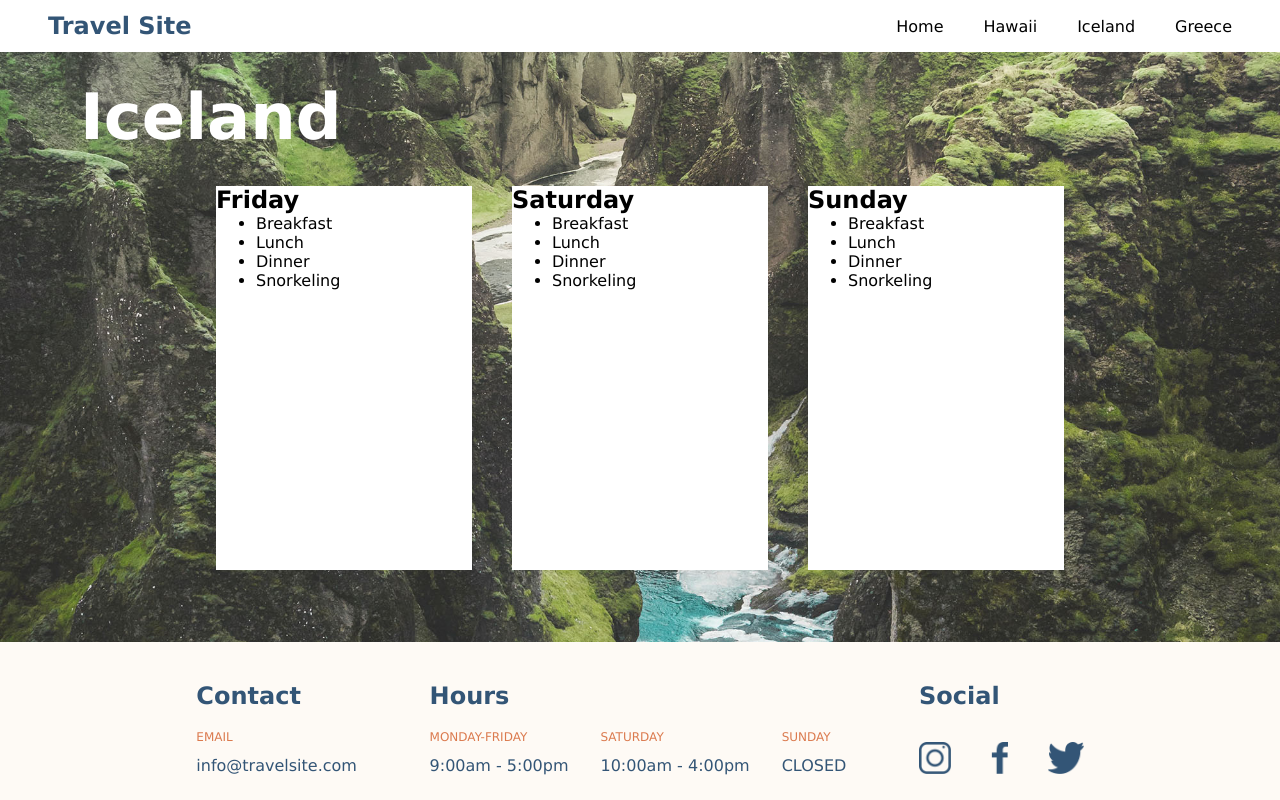
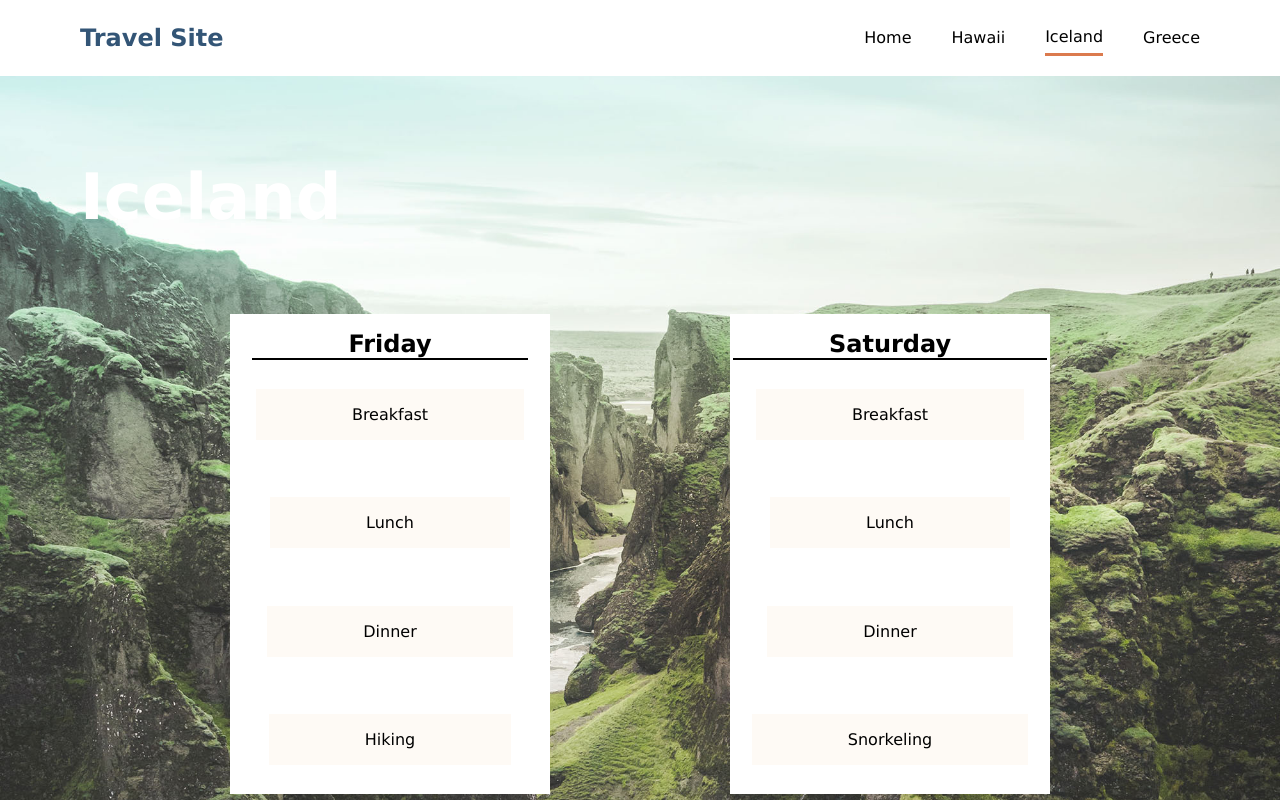
Before and after one commit to albertoleong/Alberto-Leong-TravelSite, a plain HTML site: page pages/iceland.html in a window 1280 px wide. Shown: the top 800 px of the page. Drawn offline with Linux system fonts and the light colour scheme.

Commit message:
first-finished-draft

```diff
--- a/css/destinations.css
+++ b/css/destinations.css
@@ -2,6 +2,7 @@
     display: flex;
     flex-direction: column;
     padding: 5rem 5rem 2.5rem 5rem;
+    min-height: 80vh;
 }
 .main__hawaii {
     background: url(../assets/Images/hawaii.jpg);
@@ -22,18 +23,35 @@
     color: white;
     margin: 0;
     font-size: 400%;
+    padding-top: 5rem;
 }
 .articles {
     display: flex;
-    padding: 2rem;
+    padding: 5rem;
     gap: 2.5rem;
     flex-wrap: wrap;
 }
 .articles__card {
-    width: 16rem;
-    height: 24rem;
+    width: 20rem;
+    height: 30rem;
     background-color: white;
+    display: flex;
+    flex-direction: column;
+}
+.articles__title {
+    border-bottom: 2px solid black;
+    padding: 1rem 6rem 0rem 6rem;
 }
 .articles__itinerary {
-
+    list-style: none;
+    height: 100%;
+    width: 100%;
+    padding-left: 0;
+    display: flex;
+    flex-direction: column;
+    justify-content: space-around;
 }
+.articles__entry {
+    background-color: #fefaf5;
+    padding: 1rem 6rem;
+}
--- a/css/global.css
+++ b/css/global.css
@@ -3,6 +3,7 @@
     margin: 0 auto;
     font-family: Verdana, Geneva, Tahoma, sans-serif;
 }
+
 .header {
     background-color: white;
     display: flex;
@@ -11,7 +12,7 @@
     position: fixed;
 }
 .header__div {
-    margin: .75rem 3rem;
+    margin: 1.5rem 5rem;
 }
 .header__titles {
     font-size: 150%;
@@ -22,15 +23,16 @@
     display: flex;
     gap: 2.5rem;
     align-items: center;
-    margin-right: 3rem;
+    margin-right: 5rem;
 }
 .header__current {
-    text-decoration: underline;
+    border-bottom: 3px solid #DB7A4E;
 }
 .header__links {
     text-decoration: none;
     font-size: 100%;
     color: black;
+    line-height: 2rem;
 }
 
 .footer {
--- a/pages/iceland.html
+++ b/pages/iceland.html
@@ -13,9 +13,9 @@
             <h1 class="header__titles">Travel Site</h1>
         </div>
         <ul class="header__pages">
-            <li><a class="header__links header__current" href="../index.html">Home</a></li>
+            <li><a class="header__links" href="../index.html">Home</a></li>
             <li><a class="header__links" href="../pages/hawaii.html">Hawaii</a></li>
-            <li><a class="header__links" href="../pages/iceland.html">Iceland</a></li>
+            <li class="header__current"><a class="header__links" href="../pages/iceland.html">Iceland</a></li>
             <li><a class="header__links" href="../pages/greece.html">Greece</a></li>
         </ul>
     </nav>
@@ -31,7 +31,7 @@
                     <li class="articles__entry">Breakfast</li>
                     <li class="articles__entry">Lunch</li>
                     <li class="articles__entry">Dinner</li>
-                    <li class="articles__entry">Snorkeling</li>
+                    <li class="articles__entry">Hiking</li>
                 </ul>
             </article>
             <article class="articles__card">
@@ -39,10 +39,10 @@
                     <h2 class="articles__title">Saturday</h2>
                 </div>
                 <ul class="articles__itinerary">
-                    <li>Breakfast</li>
-                    <li>Lunch</li>
-                    <li>Dinner</li>
-                    <li>Snorkeling</li>
+                    <li class="articles__entry">Breakfast</li>
+                    <li class="articles__entry">Lunch</li>
+                    <li class="articles__entry">Dinner</li>
+                    <li class="articles__entry">Snorkeling</li>
                 </ul>
             </article>
             <article class="articles__card">
@@ -50,10 +50,10 @@
                     <h2 class="articles__title">Sunday</h2>
                 </div>
                 <ul class="articles__itinerary">
-                    <li>Breakfast</li>
-                    <li>Lunch</li>
-                    <li>Dinner</li>
-                    <li>Snorkeling</li>
+                    <li class="articles__entry">Breakfast</li>
+                    <li class="articles__entry">Lunch</li>
+                    <li class="articles__entry">Dinner</li>
+                    <li class="articles__entry">Hiking</li>
                 </ul>
             </article>
         </section>
```
Also changed, not shown: css/main.css (+24 -17 lines), index.html (+5 -5 lines), pages/greece.html (+10 -10 lines), pages/hawaii.html (+10 -10 lines).
